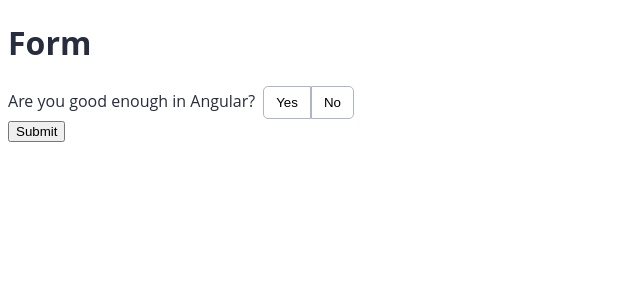
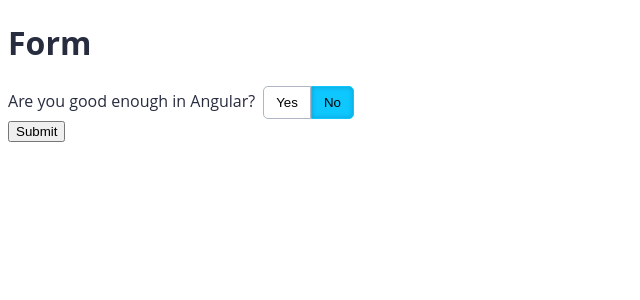
Before and after one commit to flaviohenriquealmeida/a11y-p1, an Angular app: page / in a window 1280 px wide. Shown: the top 300 px of the page, without its empty margins (0-640 px from the left). Built offline with nearby package versions, Linux system fonts and the light colour scheme.

Commit message:
video5.1

```diff
--- a/src/app/app.component.ts
+++ b/src/app/app.component.ts
@@ -12,11 +12,15 @@
 
   constructor(formBuilder: FormBuilder) {
     this.form = formBuilder.group({
-      yesNoAnswer: [null]
+      yesNoAnswer: [{
+        value: 'no',
+        disabled: false
+      }]
     });
   }
 
   public submit(): void {
+    this.form.get('yesNoAnswer').disable();
     console.log(this.form.value);
   }
 }
--- a/src/app/shared/components/yes-no-button-group/yes-no-button-group.component.html
+++ b/src/app/shared/components/yes-no-button-group/yes-no-button-group.component.html
@@ -8,6 +8,7 @@
     appKmItem
     (focused)="activate(options.YES)"
     role="radio"
+    [attr.disabled]="disabled ? disabled : null"
     [attr.aria-checked]="value === options.YES"
     [attr.tabindex]="value === options.YES || value === null ? 0 : -1"
     type="button"
@@ -20,6 +21,7 @@
     appKmItem
     (focused)="activate(options.NO)"
     role="radio"
+    [attr.disabled]="disabled ? disabled : null"
     [attr.aria-checked]="value === options.NO"
     [attr.tabindex]="value === options.NO ? 0 : -1"
     type="button"
--- a/src/app/shared/components/yes-no-button-group/yes-no-button-group.component.ts
+++ b/src/app/shared/components/yes-no-button-group/yes-no-button-group.component.ts
@@ -16,6 +16,7 @@
   ]
 })
 export class YesNoButtonGroupComponent implements OnInit, ControlValueAccessor {
+  @Input() disabled = false;
   @Input() public value: string = null;
   @Input() public label = '';
   @Output() public valueChange = new EventEmitter<string>();
@@ -46,7 +47,7 @@
   }
 
   public setDisabledState?(isDisabled: boolean): void {
-    throw new Error("Method not implemented.");
+    this.disabled = isDisabled;
   }
 
   public activate(value: string): void {
```
